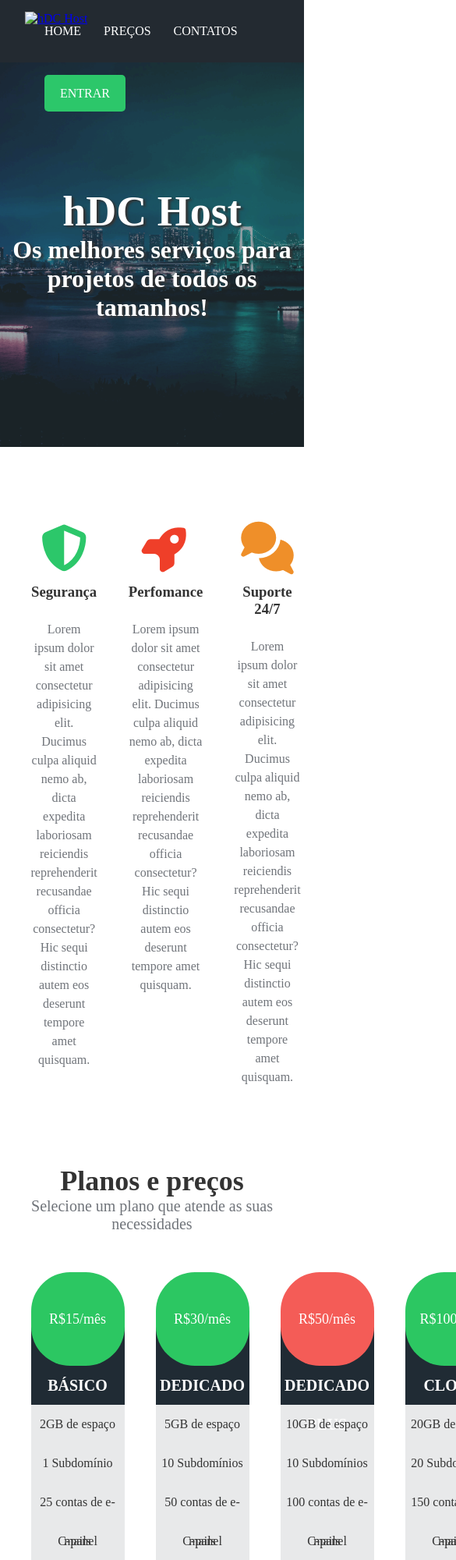
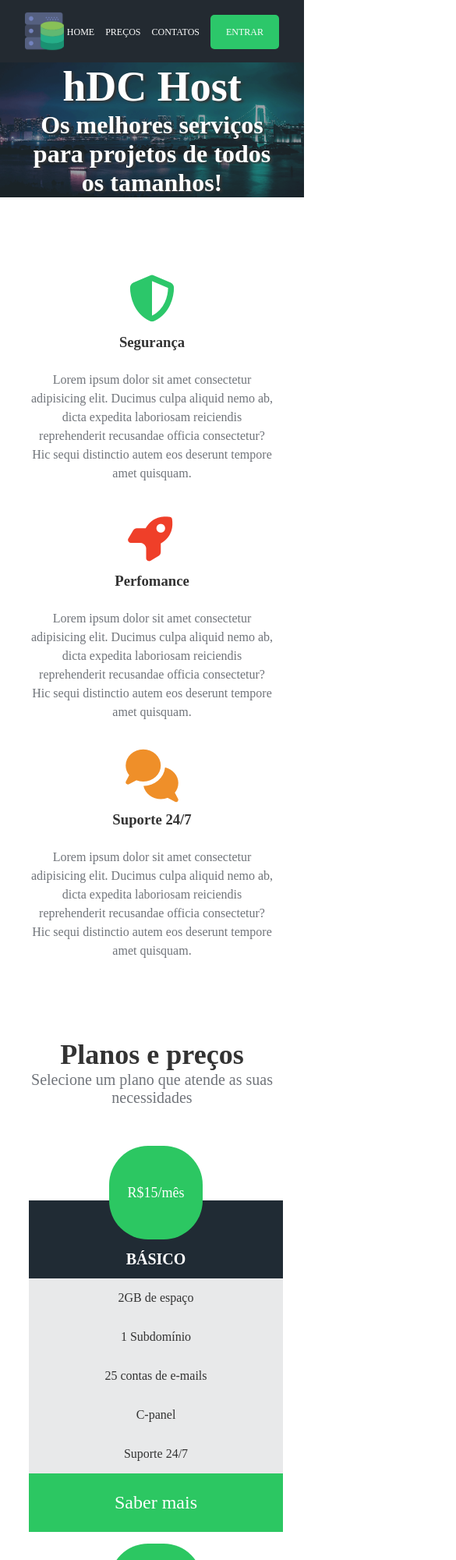
Before and after one commit to rafaelreali/hdchost, a plain HTML site: page index.html in a window 390 px wide. Shown: the top 2000 px of the page at 78% size, 585 px wide, since content can reach past the window. Drawn offline with Linux system fonts and the light colour scheme.

Commit message:
Responsividade

```diff
--- a/CSS/styles.css
+++ b/CSS/styles.css
@@ -286,3 +286,66 @@ footer {
   font-weight: bold;
   margin: 50px 0 100px;
 }
+
+/* responsividade */
+
+/* small laptops a partir de 1100px */
+@media (max-width: 1100px) {
+  .plans-container {
+    width: 95%;
+  }
+  .plan {
+    margin: 0 5px;
+  }
+}
+
+/* tablet 900px */
+@media (max-width: 900px) {
+  .main-banner {
+    padding: 0 6rem;
+  }
+  .searchdomain-container {
+    padding: 2rem 4rem;
+  }
+}
+
+/* celular 576px */
+@media (max-width: 576px) {
+  html,
+  body {
+    overflow-x: hidden;
+  }
+  .navbar-items li {
+    font-size: 12px;
+    margin-left: 10px;
+  }
+   .services-container ul{
+    flex-direction: column;
+
+    }
+  .main-banner {
+    padding: 0 2rem;
+  }
+  .plan {
+    width: 100%;
+    max-width: 100%;
+    margin-bottom: 15px;
+  }
+  .plans-container {
+    flex-direction: column;
+    width: 100%;
+    padding: 0 2rem;
+  }
+  .searchdomain-container h2{
+    font-size: 28px;
+  }
+  .searchdomain-container input[type="text"]{
+    width: 100%;
+  }
+  .contact-container input,
+  .contact-container textarea {
+    width: 100%;
+    margin: 10px 0;
+
+  }
+}
--- a/index.html
+++ b/index.html
@@ -21,7 +21,7 @@
         <nav>
           <a href="#">
             <img
-              src="/HDC HOST/IMG/hdchostlogo.png"
+              src="/IMG/hdchostlogo.png"
               alt="hDC Host"
               class="logo"
             />
```
